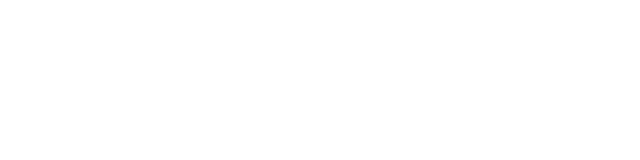
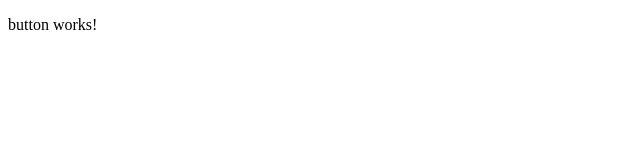
Before and after one commit to jeyofdev/sortie-facile-front, an Angular app: page / in a window 1280 px wide. Shown: the top 160 px of the page, without its empty margins (0-640 px from the left). Built offline with nearby package versions, Linux system fonts and the light colour scheme.

Commit message:
config : init architecture

```diff
--- a/src/app/app-routing.module.ts
+++ b/src/app/app-routing.module.ts
@@ -1,7 +1,6 @@
 import { NgModule } from '@angular/core';
-import { RouterModule, Routes } from '@angular/router';
-
-const routes: Routes = [];
+import { RouterModule } from '@angular/router';
+import { routes } from './routes';
 
 @NgModule({
   imports: [RouterModule.forRoot(routes)],
--- a/src/app/app.component.html
+++ b/src/app/app.component.html
@@ -0,0 +1 @@
+<app-button></app-button>
--- a/src/app/app.module.ts
+++ b/src/app/app.module.ts
@@ -3,14 +3,16 @@ import { BrowserModule } from '@angular/platform-browser';
 
 import { AppRoutingModule } from './app-routing.module';
 import { AppComponent } from './app.component';
+import { SharedModule } from './shared/shared.module';
 
 @NgModule({
   declarations: [
-    AppComponent
+    AppComponent,
   ],
   imports: [
     BrowserModule,
-    AppRoutingModule
+    AppRoutingModule,
+		SharedModule
   ],
   providers: [],
   bootstrap: [AppComponent]
--- /dev/null
+++ b/src/app/routes.ts
@@ -0,0 +1,3 @@
+import { Routes } from '@angular/router';
+
+export const routes: Routes = [];
--- /dev/null
+++ b/src/app/shared/components/button/button.component.html
@@ -0,0 +1 @@
+<p>button works!</p>
```
Also changed, not shown: src/app/core/core.module.ts (added, +8 -0 lines), src/app/shared/components/button/button.component.ts (added, +10 -0 lines), src/app/shared/shared.module.ts (added, +12 -0 lines), tsconfig.json (+7 -1 lines), src/app/shared/components/button/button.component.scss (added).
